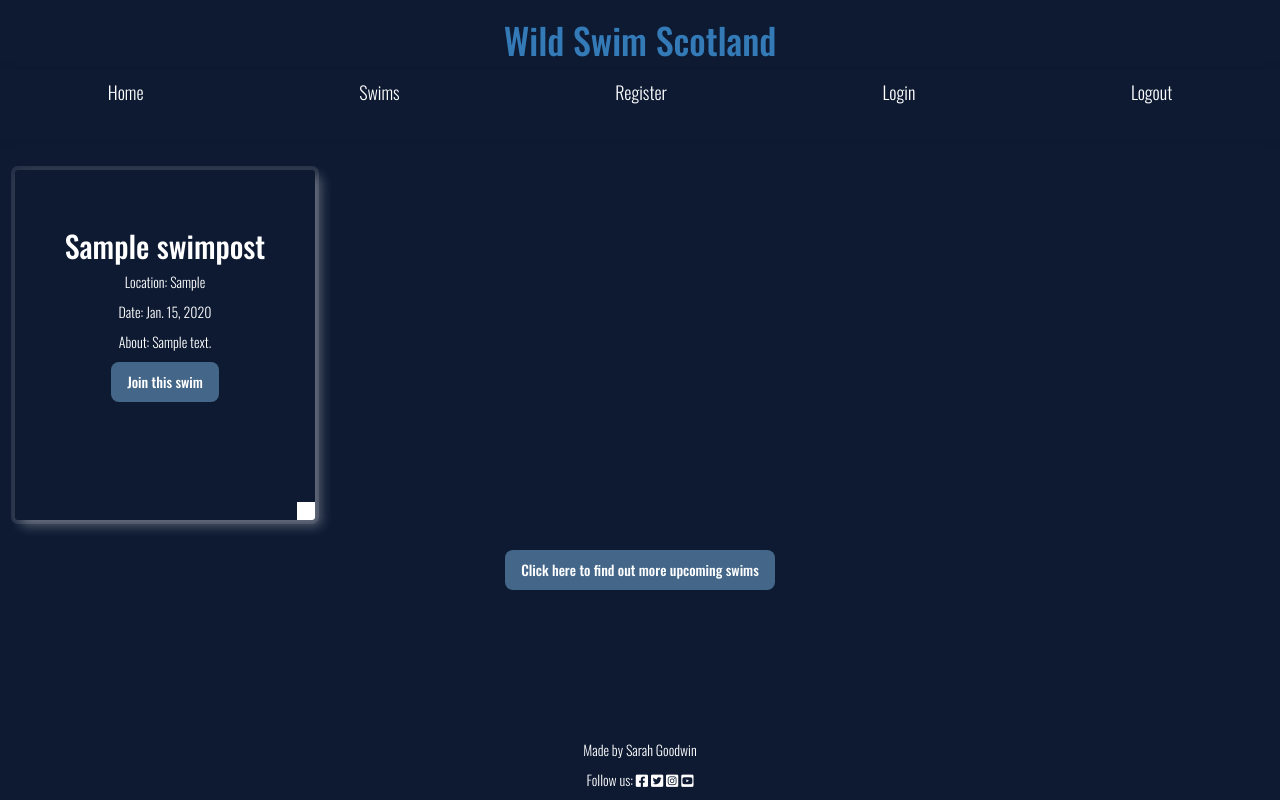
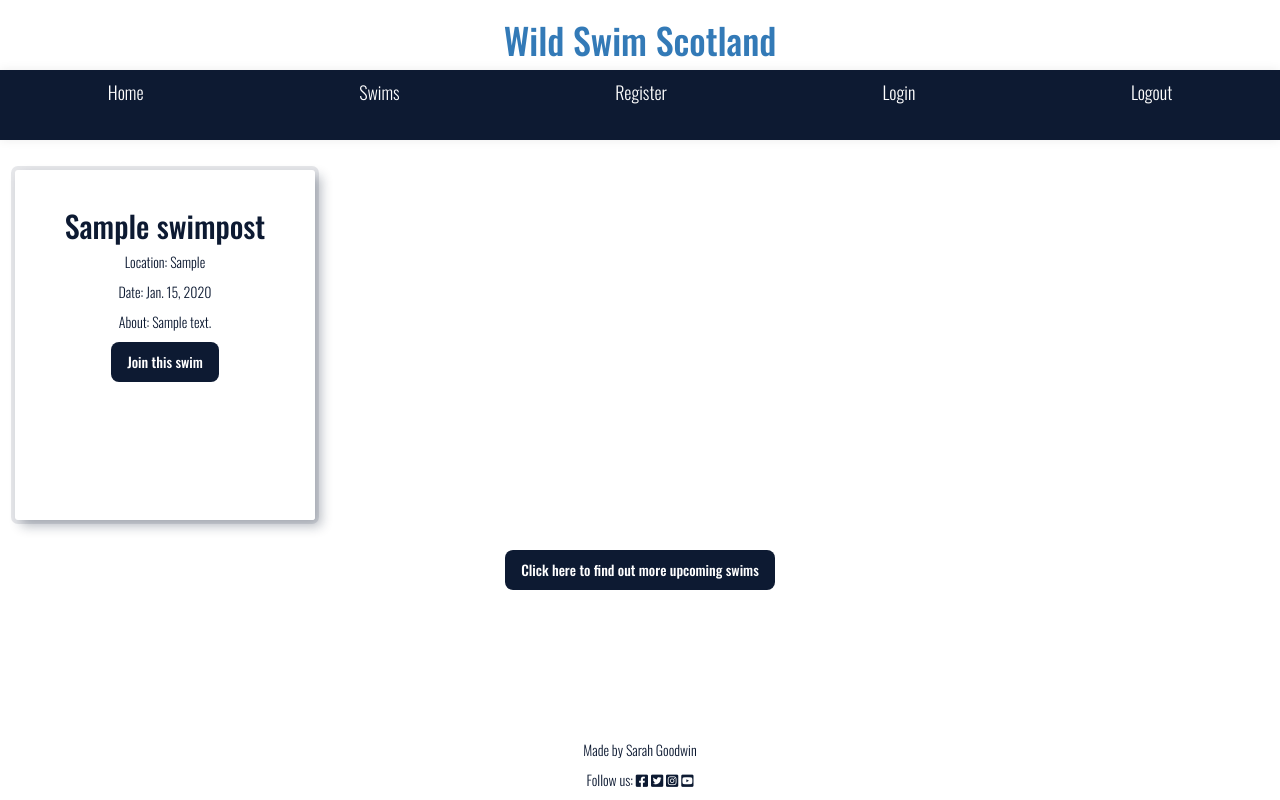
Before and after one commit to sarahgoodwin93/wild-swim-scotland, a Django app: page / in a window 1280 px wide. Run offline with Django 4.2, Linux system fonts and the light colour scheme; tables that the repository leaves empty hold one stand-in row (values such as "Sample post").

Commit message:
(CSS): update homepage styles

```diff
--- a/static/css/style.css
+++ b/static/css/style.css
@@ -9,9 +9,7 @@ body {
     overflow-x: hidden;
     display: flex;
     flex-direction: column;
-    background-color: #0d1a32;
-    color: white;
-    box-sizing: none;
+    color: #0d1a32;
     margin: 0;
     border: none;
 }
@@ -33,6 +31,8 @@ nav {
     width: 100%;
     height: 70px;
     box-shadow: 0 0 10px rgb(0 0 0 / 8%);
+    background-color: #0d1a32;
+    color: white;
 }
 
 #menu li {
@@ -75,7 +75,8 @@ footer {
 }
 
 .button-posts {
-    background-color: #446789;
+    background-color: #0d1a32;
+    color: white;
     border-radius: 8px;
     border-style: none;
     box-sizing: border-box;
@@ -102,15 +103,16 @@ footer {
 .button-posts:hover,
 .button-posts:focus {
     background-color: #7bbce1;
+    color: #0d1a32;
 }
 
 .post-style {
     border-radius: 3px;
     margin: 30px 30px 30px 30px;
-    padding: 3%;
+    padding: 1.5%;
     position: relative;
-    box-shadow: 6px 6px 12px 0 rgba(255, 255, 255, 0.3),
-        0 0 0 4px rgba(255, 255, 255, 0.1);
+    box-shadow: 6px 6px 12px 0 rgba(13, 25, 50, 0.3),
+        0 0 0 4px rgba(13, 26, 50, 0.1);
     overflow: hidden;
     height: 350px;
     width: 300px;
```
